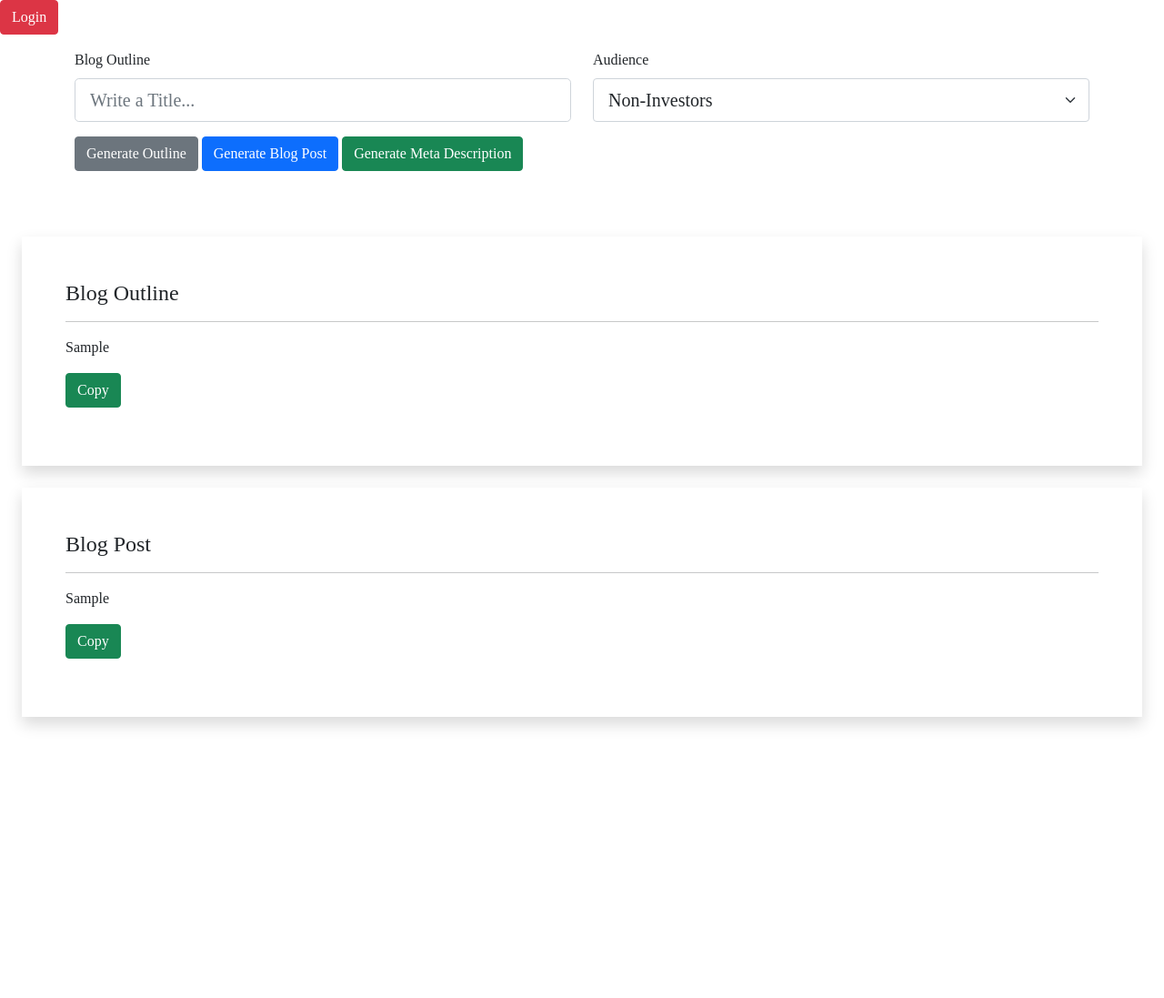
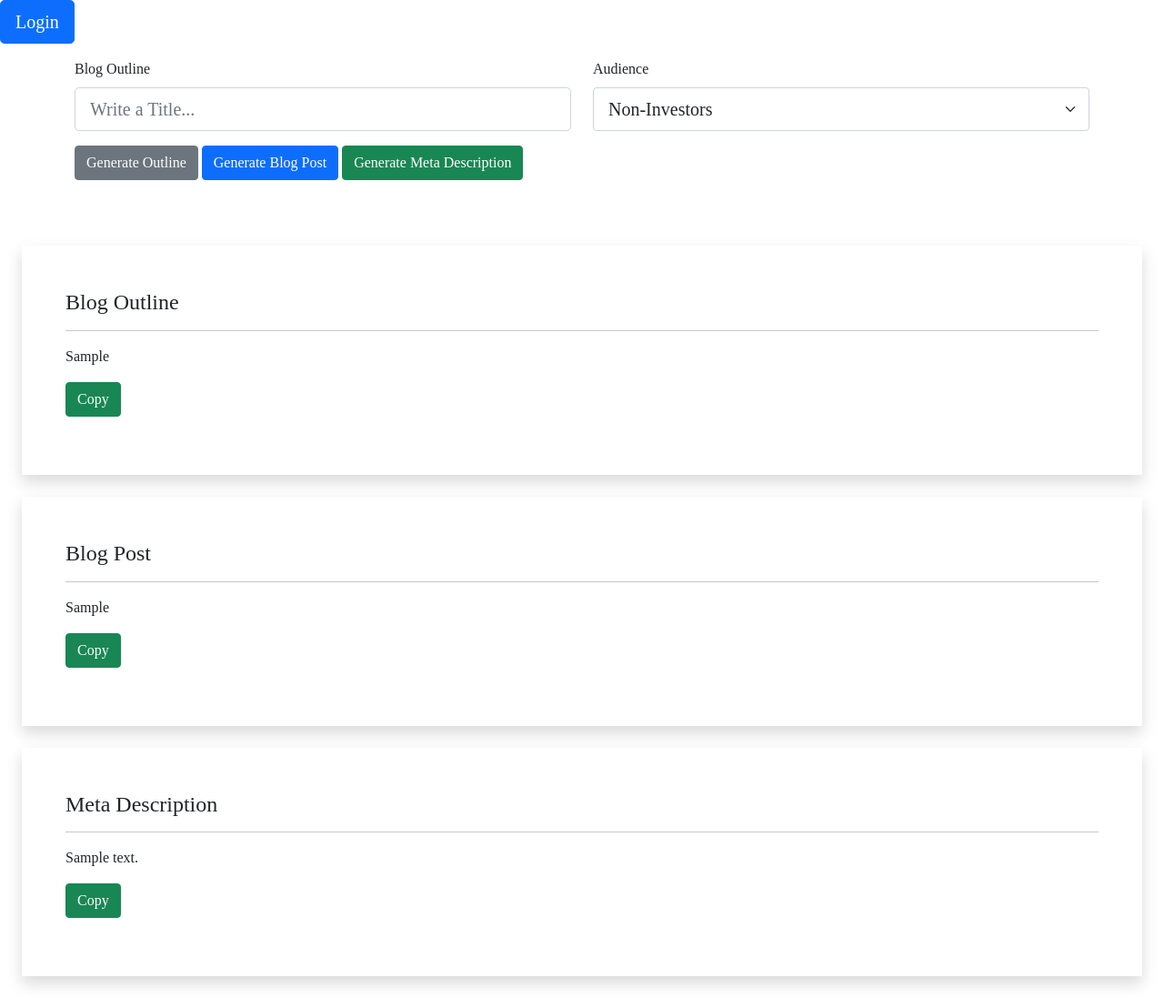
Before and after one commit to Dexteritymedia/blogwriter, a Django app: template templates/home.html in a window 1280 px wide. Shown: the whole page at 91% size. Before the commit the page ends 800 px from the top, so only its background shows below. Run offline with Django 3.2, Linux system fonts and the light colour scheme; the template is opened without the code that fills it: most values are stand-ins (such as "Sample title", 1, 10 or a date in 2020); some libraries are stand-ins or nearby versions; some web fonts are replaced.

Commit message:
Add changes

```diff
--- a/blogwriter/urls.py
+++ b/blogwriter/urls.py
@@ -17,6 +17,6 @@ from django.contrib import admin
 from django.urls import path, include
 
 urlpatterns = [
-    path('admin/', admin.site.urls),
+    #path('admin/', admin.site.urls),
     path('', include('writer.urls')),
 ]
--- a/templates/home.html
+++ b/templates/home.html
@@ -1,19 +1,21 @@
 {% extends 'base.html' %}
+{% load static %}
 
 {% block title %}Home Page{% endblock title %}
 
 {% block content %}
+
 {% if user.is_authenticated %}
-<div class="p-5 text-center mb-5" style="background-color: #000000;">
+<div class="p-5 text-center mb-5" style="background: linear-gradient(to right, #ee7724, #d8363a, #dd3675, #b44593);">
 
 <div class="container">
 <div class="row text-center">
 	<div class="mt-5 mb-4">
 		<h1 class="text-white">Welcome {{user.username}}!</h1>
 		<br/>
-		<a class="btn btn-primary" href="{% url 'logout' %}" role="button">Logout</a>
+		<a class="btn btn-lg btn-primary" href="{% url 'logout' %}" role="button">Logout</a>
 		{% else %}
-		<a class="btn btn-danger" href="{% url 'login' %}" role="button">Login</a>
+		<a class="btn btn-lg btn-primary" href="{% url 'login' %}" role="button">Login</a>
 		{% endif %}
 
 </div>
@@ -54,8 +56,8 @@
 					<div class="col-12">
 					<button name="outline" class="btn btn-secondary mb-4" type="submit">Generate Outline</button>
 					</form>
-					<button name="post" class="btn btn-primary mb-4" type="submit">Generate Blog Post</button>
-					<button name="meta" class="btn btn-success mb-4" type="submit">Generate Meta Description</button>
+					<button name="post" type="submit" class="btn btn-primary mb-4" type="submit">Generate Blog Post</button>
+					<input name="meta" class="btn btn-success mb-4" type="submit" value="Generate Meta Description">
 				</div>
 			</div>
 			</div>
@@ -67,9 +69,9 @@
 				<div class="shadow card-body mb-4 p-md-5 mx-md-4">
 					<h4>Blog Outline</h4>
 					<hr>
-					<p class="card-text">{{ blog_outline|safe }}</p>
+					<p id="myInput" class="card-text">{{ blog_outline|safe }}</p>
 
-				<p><a href="" class="btn btn-success">Copy</a></p>
+				<p><a onclick="myFunction()" class="btn btn-success">Copy</a></p>
 				</div>
 			</div>
 			{% endif %}
@@ -79,13 +81,45 @@
 				<div class="shadow card-body mb-4 p-md-5 mx-md-4">
 					<h4>Blog Post</h4>
 					<hr>
-					<p class="card-text">{{ blog_post|safe }}</p>
+					<p id="myInput2" class="card-text">{{ blog_post|safe }}</p>
 
-				<p><a href="" class="btn btn-success">Copy</a></p>
+				<p><a onclick="myFunction()" class="btn btn-success">Copy</a></p>
 				</div>
 			</div>
 			{% endif %}
+
+			{% if meta_description %}
+			<div class="col-12">
+				<div class="shadow card-body mb-4 p-md-5 mx-md-4">
+					<h4>Meta Description</h4>
+					<hr>
+					<p id="myInput3" class="card-text">{{ meta_description|safe }}</p>
+
+				<p><a onclick="myFunction()" class="btn btn-success">Copy</a></p>
+				</div>
+			</div>
+			{% endif %}
+
 		</div>
 </div>
 
+{% block extra_js %}
+<script>
+function myFunction() {
+  // Get the text field
+  var copyText = document.getElementById("myInput");
+
+  // Select the text field
+  copyText.select();
+  copyText.setSelectionRange(0, 99999); // For mobile devices
+
+   // Copy the text inside the text field
+  navigator.clipboard.writeText(copyText.value);
+
+  // Alert the copied text
+  alert("Copied the text: " + copyText.value);
+}
+</script>
+{% endblock extra_js %}
+
 {% endblock content %}
--- a/templates/logout.html
+++ b/templates/logout.html
@@ -7,7 +7,7 @@
 <div class="container">
 	<div class="row">
 		<div class="col-12 mt-5">
-			<p>Goodbye! You are now logged out. Click here to <a class="btn btn-outline-danger" href="{% url 'login' %}" role="button">Login</a> in again</p>
+			<p>Goodbye! You are now logged out. Click here to <a class="btn btn-outline-danger" href="{% url 'login' %}" role="button">Login</a> again</p>
 		</div>
 	</div>
 </div>
--- a/writer/functions.py
+++ b/writer/functions.py
@@ -7,7 +7,7 @@ openai.api_key = settings.OPENAI_API_KEY
 def generateblogoutline(audience, title):
     response = openai.Completion.create(
         model="text-davinci-003",
-        prompt="Generate a blog outline for {}  based on this\nTitle: {}".format(audience, title),
+        prompt="Generate a blog outline for {} based on this\nTitle: {}".format(audience, title),
         temperature=0.7,
         max_tokens=1000,
         top_p=1,
@@ -42,7 +42,7 @@ def youtubelink(topic):
     return response['choices'][0]['text']
 
 
-def metadescription(title):
+def generatemetadescription(title):
     response = openai.Completion.create(
         model="text-davinci-003",
         prompt="Create an SEO meta description for this blog post {}".format(title),
```
Also changed, not shown: blogwriter/settings.py (+10 -7 lines), templates/404.html (added, +17 -0 lines), templates/500.html (added, +14 -0 lines), templates/login.html (+7 -0 lines), writer/views.py (+20 -1 lines).
